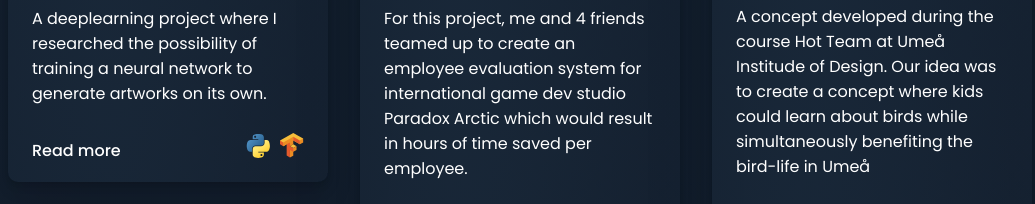
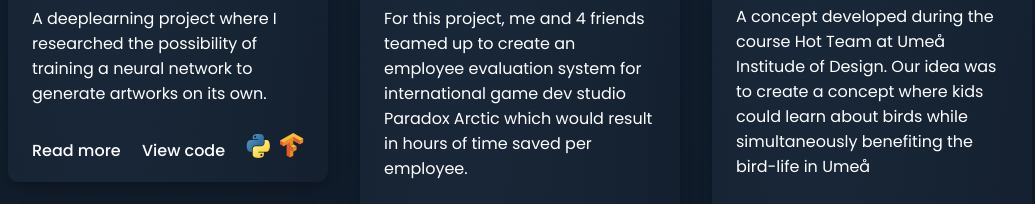
Before and after one commit to IsakLarsson/Portfolio, a React (Create React App) app in the folder portfolio2.0/: page / in a window 1280 px wide. Shown: the part 2040-2244 px from the top of the page, without its empty margins (120-1155 px from the left). Built offline with nearby package versions, Linux system fonts and the light colour scheme.

Commit message:
added view code message option to projectcards

```diff
--- a/portfolio2.0/src/Components/ProjectCard.tsx
+++ b/portfolio2.0/src/Components/ProjectCard.tsx
@@ -3,18 +3,14 @@ import "../Sections/Projects/Projects.css";
 import { useSpring, animated } from "react-spring";
 import { Link } from "react-router-dom";
 
-interface ProjectCardProps {
-  title: string;
-  description: string;
-  image: string;
-  tools: string[];
-}
+import { ProjectInterface } from "./ProjectList"; //creates dependency but it doesnt matter here
 
-export const ProjectCard: React.FC<ProjectCardProps> = ({
+export const ProjectCard: React.FC<ProjectInterface> = ({
   title,
   description,
   image,
   tools,
+  code,
 }) => {
   const [{ y }, set] = useSpring(() => ({ y: 0 }));
 
@@ -35,6 +31,15 @@ export const ProjectCard: React.FC<ProjectCardProps> = ({
           <Link to="#" className="hvr-underline-from-left">
             Read more
           </Link>
+          {code ? (
+            <a href={code} target="_blank" className="hvr-underline-from-left">
+              {" "}
+              View code
+            </a>
+          ) : (
+            <></>
+          )}
+
           <div className="tools">
             {tools.map((tool, index) => (
               <img src={tool} alt="." key={`tool:${index}`} />
--- a/portfolio2.0/src/Components/ProjectList.tsx
+++ b/portfolio2.0/src/Components/ProjectList.tsx
@@ -14,20 +14,23 @@ import Figma from "../icons/smallicons/Figma-logo.svg";
 
 interface ProjectListProps {}
 
+export interface ProjectInterface {
+  title: string;
+  description: string;
+  image: string;
+  tools: string[];
+  code?: string;
+}
+
 export const ProjectList: React.FC<ProjectListProps> = ({}) => {
-  interface Project {
-    title: string;
-    description: string;
-    image: string;
-    tools: string[];
-  }
-  const projectList: Project[] = [
+  const projectList: ProjectInterface[] = [
     {
       title: "GAN Art",
       description:
         "A deeplearning project where I researched the possibility of training a neural network to generate artworks on its own. ",
       image: GAN,
       tools: [Python, Tensorflow],
+      code: "https://www.kaggle.com/isaklarsson/gan-art-generator",
     },
     {
       title: "360° Feedback",
```
